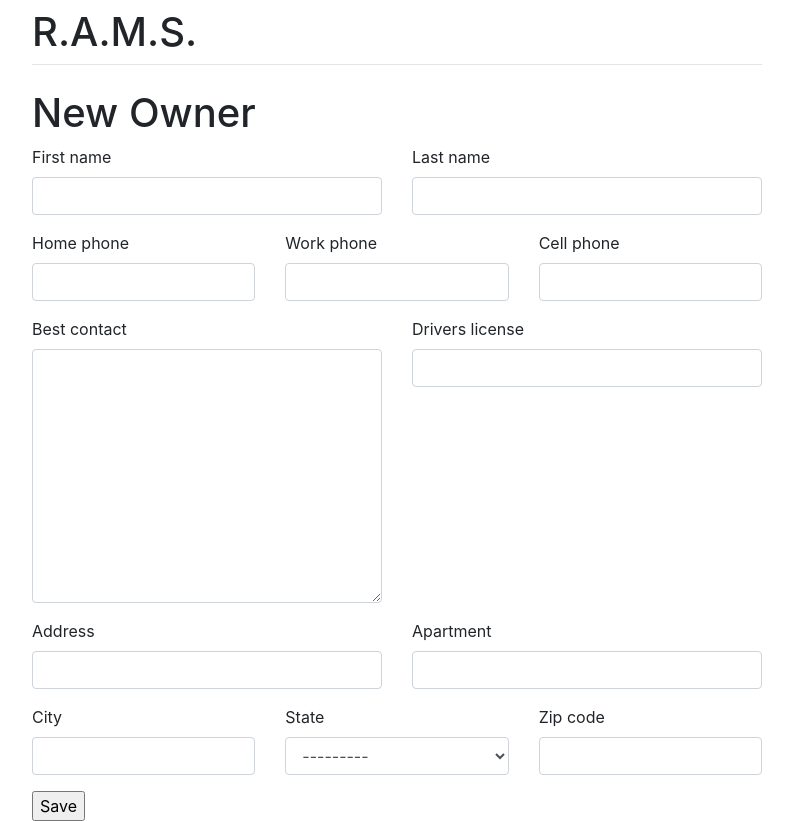
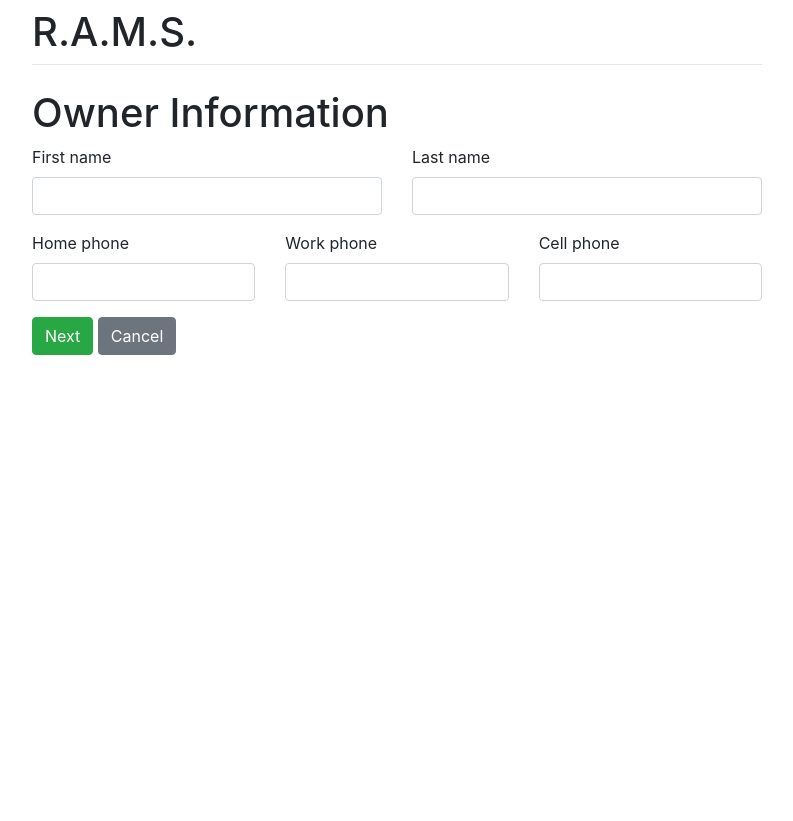
Before and after one commit to trevorskaggs/shelterly, a Django app: page /owners/new/ in a window 1280 px wide. Shown: the whole page, without its empty margins (53-846 px from the left). After the commit the page ends 355 px from the top, so only its background shows below. Run offline with Django 3.2, Linux system fonts and the light colour scheme; some libraries are stand-ins or nearby versions.

Commit message:
touched up buttons on owner forms added jquery to allow for html breaks in add/edit owners

```diff
--- a/RAMS_SKELETON/animals/models.py
+++ b/RAMS_SKELETON/animals/models.py
@@ -1,7 +1,6 @@
 from django.db import models
 from hotline.models import EvacReq
 from people.models import Owner
-
 
 #choice tupels
 SPECIES_CHOICES = (
--- a/RAMS_SKELETON/animals/views.py
+++ /dev/null
@@ -1,3 +0,0 @@
-from django.shortcuts import render
-
-# Create your views here.
--- a/RAMS_SKELETON/people/models.py
+++ b/RAMS_SKELETON/people/models.py
@@ -12,7 +12,7 @@ STATE_CHOICES = (
     ('FL', "FL"),
     ('GA', "GA"),
     ('HI', "HI"),
-    ('ID', "ID)"),
+    ('ID', "ID"),
     ('IL', "IL"),
     ('IN', "IN"),
     ('IA', "IA"),
@@ -48,7 +48,6 @@ STATE_CHOICES = (
     ('WV', "WV"),
     ('WI', "WI"),
     ('WY', "WY"),
-
 )
 # Create your models here.
 class Person(models.Model):
--- a/RAMS_SKELETON/people/templates/owner_detail.html
+++ b/RAMS_SKELETON/people/templates/owner_detail.html
@@ -16,8 +16,8 @@
   <p><strong>Latitude:</strong> {{owner.latitude}} </p>
   <p><strong>Longitude:</strong> {{owner.longitude}} </p>
 
-  <p><a href="{% url 'people:owner_list' %}">+ Back To Owner List</a></p>
-  <p><a href="{% url 'people:owner_delete' owner.pk %}">+ Delete Owner</a></p>
-
+  <a class='btn btn-info' href="{% url 'people:owner_list' %}">Back To Owner List</a>
+  <a class='btn btn-info' href="{% url 'people:owner_edit' owner.pk %}">Edit Owner</a>
+  <a class='btn btn-danger' href="{% url 'people:owner_delete' owner.pk %}">Delete Owner</a>
 
 {% endblock %}
--- a/RAMS_SKELETON/people/templates/owner_new.html
+++ b/RAMS_SKELETON/people/templates/owner_new.html
@@ -3,8 +3,9 @@
 {% load crispy_forms_tags %}
 
 {% block content %}
-  <h1>New Owner</h1>
+  <h1>Owner Information</h1>
   <form action="" method="post">{% csrf_token %}
+    <div class='section-1'>
       <div class="row">
         <div class="col-6">
           {{ form.first_name|as_crispy_field }}
@@ -24,6 +25,8 @@
           {{ form.cell_phone|as_crispy_field }}
         </div>
       </div>
+    </div>
+    <div class='section-2' style='display: none;'>
       <div class="row">
         <div class="col-6">
           {{ form.best_contact|as_crispy_field }}
@@ -51,6 +54,21 @@
           {{ form.zip_code|as_crispy_field }}
         </div>
       </div>
-    <input type="submit" value="Save">
+     </div>
+    <input type="submit" value="Save" class='btn btn-success' id='submit-button' style='display: none;'>
+    <span class='btn btn-success' id='next-section'>Next</span>
+    <a class='btn btn-secondary' href="{% url 'people:owner_list' %}">Cancel</a>
   </form>
+
+  <script type="text/javascript">
+    $('#next-section').click(function(){
+      $('.section-1').hide();
+      $('.section-2').show();
+      $('#next-section').hide();
+      $('#submit-button').show();
+    });
+  </script>
+<br>
+<br>
+
 {% endblock %}
--- a/RAMS_SKELETON/people/urls.py
+++ b/RAMS_SKELETON/people/urls.py
@@ -23,5 +23,6 @@ urlpatterns = [
     path('<int:pk>/delete', views.OwnerDeleteView.as_view(), name='owner_delete'),
     path('<int:pk>/', views.OwnerDetailView.as_view(), name='owner_detail'),
     path('new/', views.OwnerNewView.as_view(), name='owner_new'),
+    path('<int:pk>/edit', views.OwnerEditView.as_view(), name='owner_edit'),
     path('', views.OwnerListView.as_view(), name='owner_list'),
 ]
--- a/RAMS_SKELETON/people/views.py
+++ b/RAMS_SKELETON/people/views.py
@@ -11,7 +11,18 @@ class OwnerListView(generic.ListView):
 class OwnerNewView(generic.edit.CreateView):
     model = Owner
     template_name = 'owner_new.html'
-    fields = ['first_name', 'last_name', 'home_phone', 'work_phone', 'cell_phone', 'best_contact', 'drivers_license', 'address', 'apartment', 'city', 'state', 'zip_code']
+    fields = ['first_name', 'last_name', 'home_phone', \
+        'work_phone', 'cell_phone', 'best_contact', \
+        'drivers_license', 'address', 'apartment', 'city', \
+        'state', 'zip_code']
+
+class OwnerEditView(generic.edit.UpdateView):
+    model = Owner
+    template_name = 'owner_new.html'
+    fields = ['first_name', 'last_name', 'home_phone', \
+        'work_phone', 'cell_phone', 'best_contact', \
+        'drivers_license', 'address', 'apartment', 'city', \
+        'state', 'zip_code']
 
 class OwnerDetailView(generic.DetailView):
     model = Owner
--- a/RAMS_SKELETON/templates/base.html
+++ b/RAMS_SKELETON/templates/base.html
@@ -1,6 +1,7 @@
 <!DOCTYPE html>
 <head>
   <link rel="stylesheet" href="https://stackpath.bootstrapcdn.com/bootstrap/4.3.1/css/bootstrap.min.css" integrity="sha384-ggOyR0iXCbMQv3Xipma34MD+dH/1fQ784/j6cY/iJTQUOhcWr7x9JvoRxT2MZw1T" crossorigin="anonymous">
+  <script src="https://ajax.googleapis.com/ajax/libs/jquery/3.3.1/jquery.min.js"></script>
   <script src="https://stackpath.bootstrapcdn.com/bootstrap/4.3.1/js/bootstrap.min.js" integrity="sha384-JjSmVgyd0p3pXB1rRibZUAYoIIy6OrQ6VrjIEaFf/nJGzIxFDsf4x0xIM+B07jRM" crossorigin="anonymous"></script>
 </head>
 <body>
```
Also changed, not shown: RAMS_SKELETON/animals/forms.py (added, +8 -0 lines), RAMS_SKELETON/requirements.txt (added, +43 -0 lines). Lines whose indentation alone changed are shown as unchanged.
